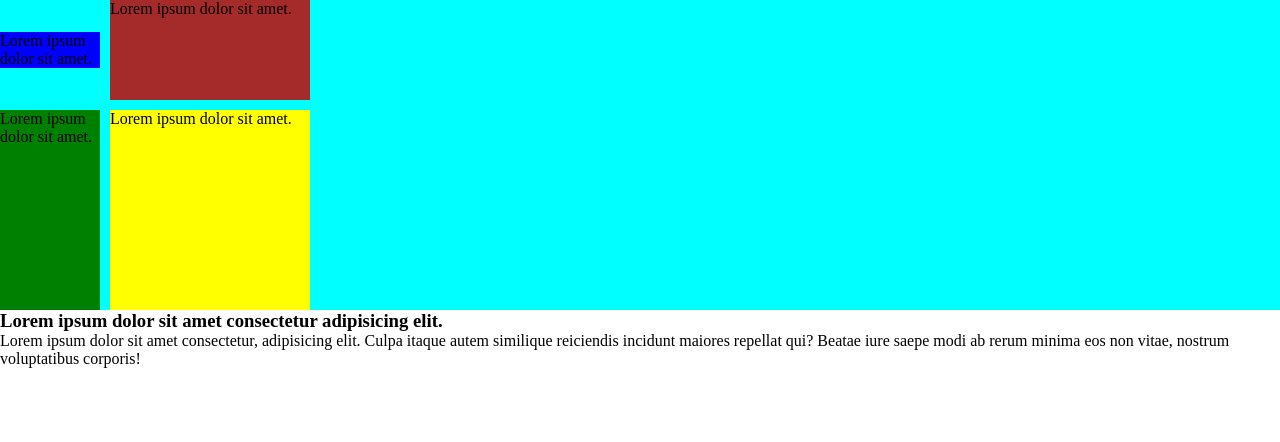
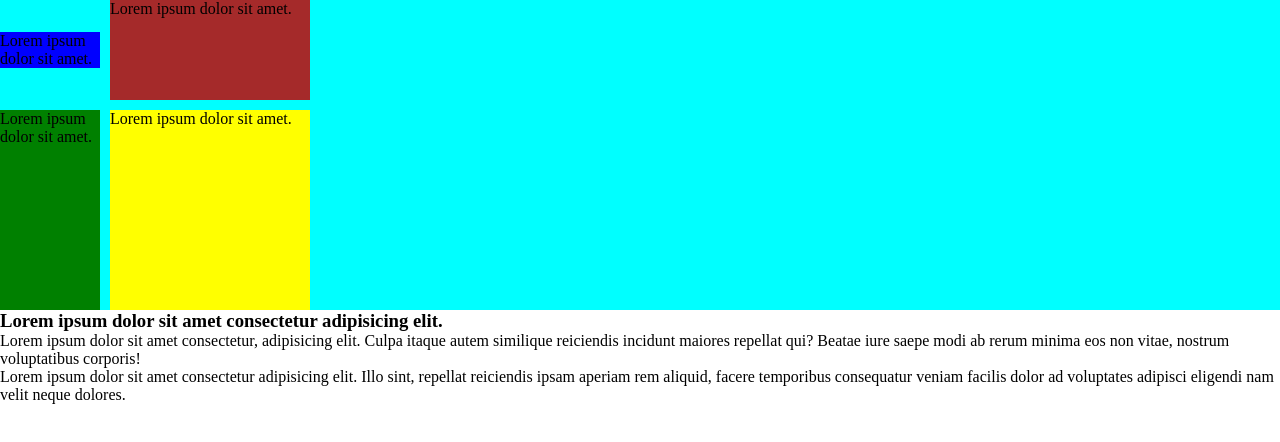
Before and after one commit to aldafernandez/gitpractica, a plain HTML site: page index.html in a window 1280 px wide. Drawn offline with Linux system fonts and the light colour scheme.

Commit message:
agregue parrafo

```diff
--- a/index.html
+++ b/index.html
@@ -25,7 +25,7 @@
     <div>
         <h3>Lorem ipsum dolor sit amet consectetur adipisicing elit.</h3>
         <p>Lorem ipsum dolor sit amet consectetur, adipisicing elit. Culpa itaque autem similique reiciendis incidunt maiores repellat qui? Beatae iure saepe modi ab rerum minima eos non vitae, nostrum voluptatibus corporis!</p>
-
+        <p>Lorem ipsum dolor sit amet consectetur adipisicing elit. Illo sint, repellat reiciendis ipsam aperiam rem aliquid, facere temporibus consequatur veniam facilis dolor ad voluptates adipisci eligendi nam velit neque dolores.</p>
     </div>
 </body>
 </html>
```
